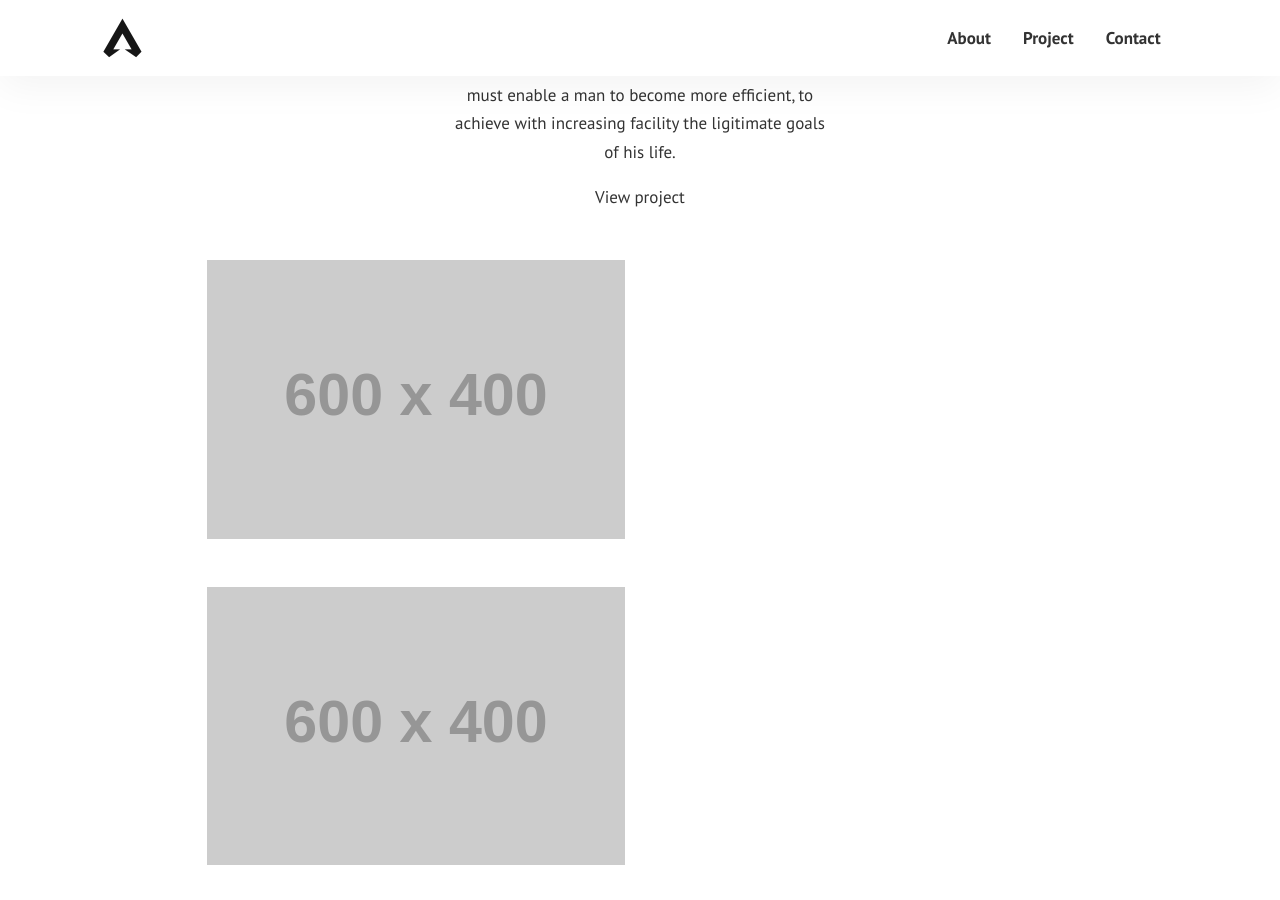
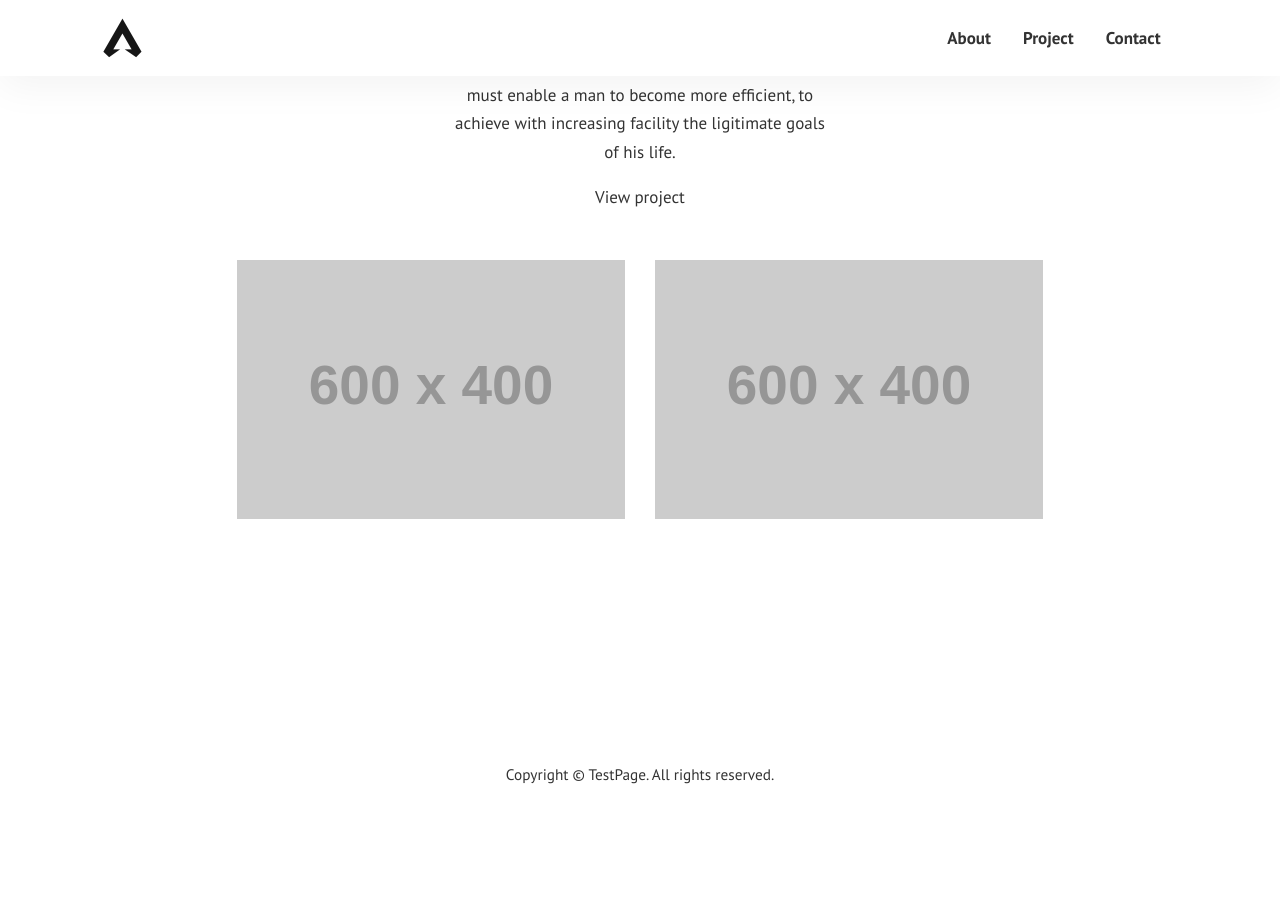
Before and after one commit to 4bujak/jekyll-theme-master, a Jekyll site: the page built from _posts/2020-01-12-we-all-wait-for-summer.md, in a window 1280 px wide and 900 px high, scrolled down 1040 px. Built offline with Jekyll 4.4.1, drawn with Linux system fonts in a browser that asks for light colours; after the commit the page ends 1857 px from its top, so only the background shows below that.

Commit message:
post layout

```diff
--- a/_layouts/post.html
+++ b/_layouts/post.html
@@ -27,8 +27,9 @@ layout: default
              </div>
              </div>
          </div>
+         <div class="row gx-5">
             <div class="col-lg-6"><img class="img-fluid rounded-3 mb-5" src="https://dummyimage.com/600x400/343a40/6c757d" alt="..." /></div>
             <div class="col-lg-6"><img class="img-fluid rounded-3 mb-5" src="https://dummyimage.com/600x400/343a40/6c757d" alt="..." /></div>
-
+         </div>
          </div>
 </section>
```
